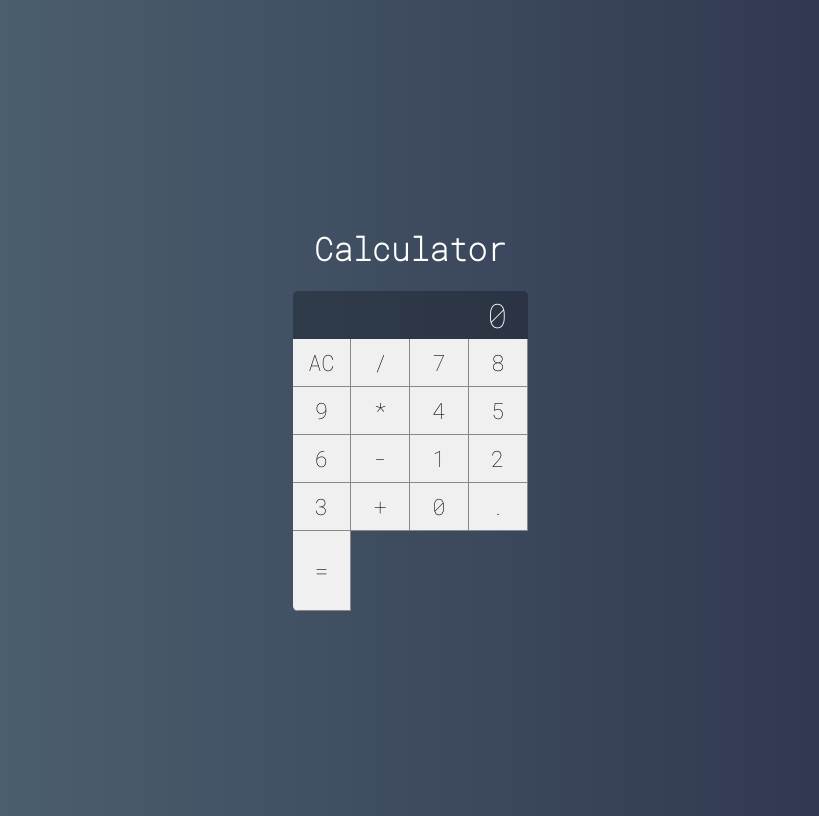
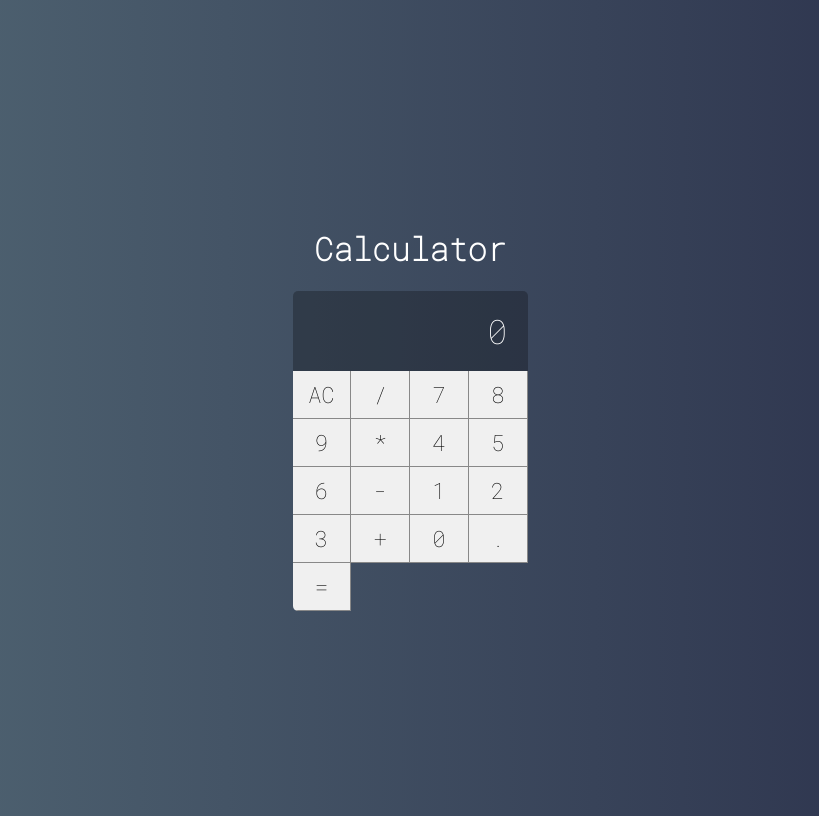
Before and after one commit to afmdaniel/Calculator, a React (Create React App) app: page / in a window 1280 px wide. Shown: the whole page, without its empty margins (230-1049 px from the left). Built offline with nearby package versions, Linux system fonts and the light colour scheme.

Commit message:
adjust grid rows

```diff
--- a/src/main/Calculator.css
+++ b/src/main/Calculator.css
@@ -6,5 +6,5 @@
 
     display: grid;
     grid-template-columns: repeat(4, 25%);
-    grid-template-rows: 48px 48px 48px 48px 48px;
+    grid-template-rows: 1fr 48px 48px 48px 48px 48px;
 }
```
